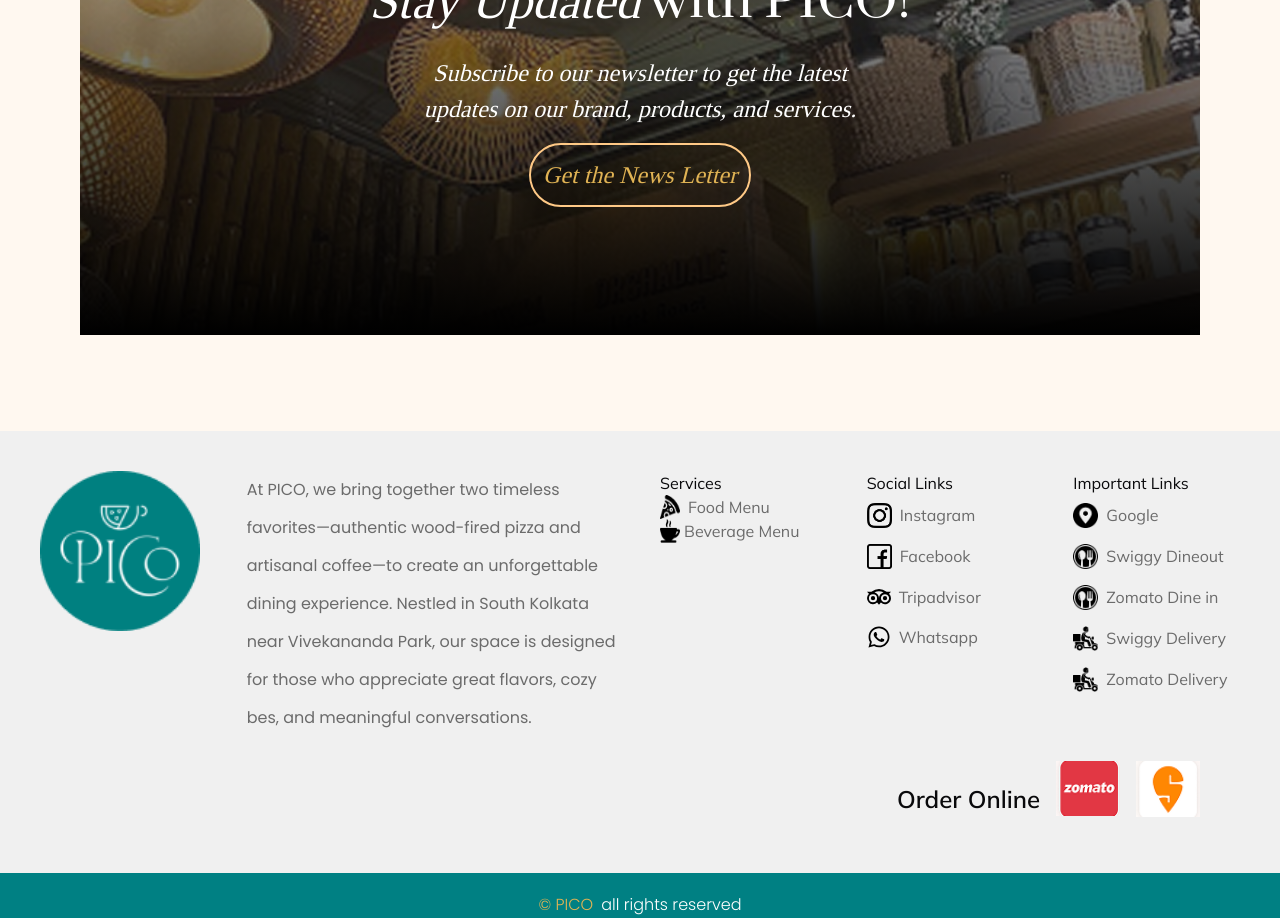
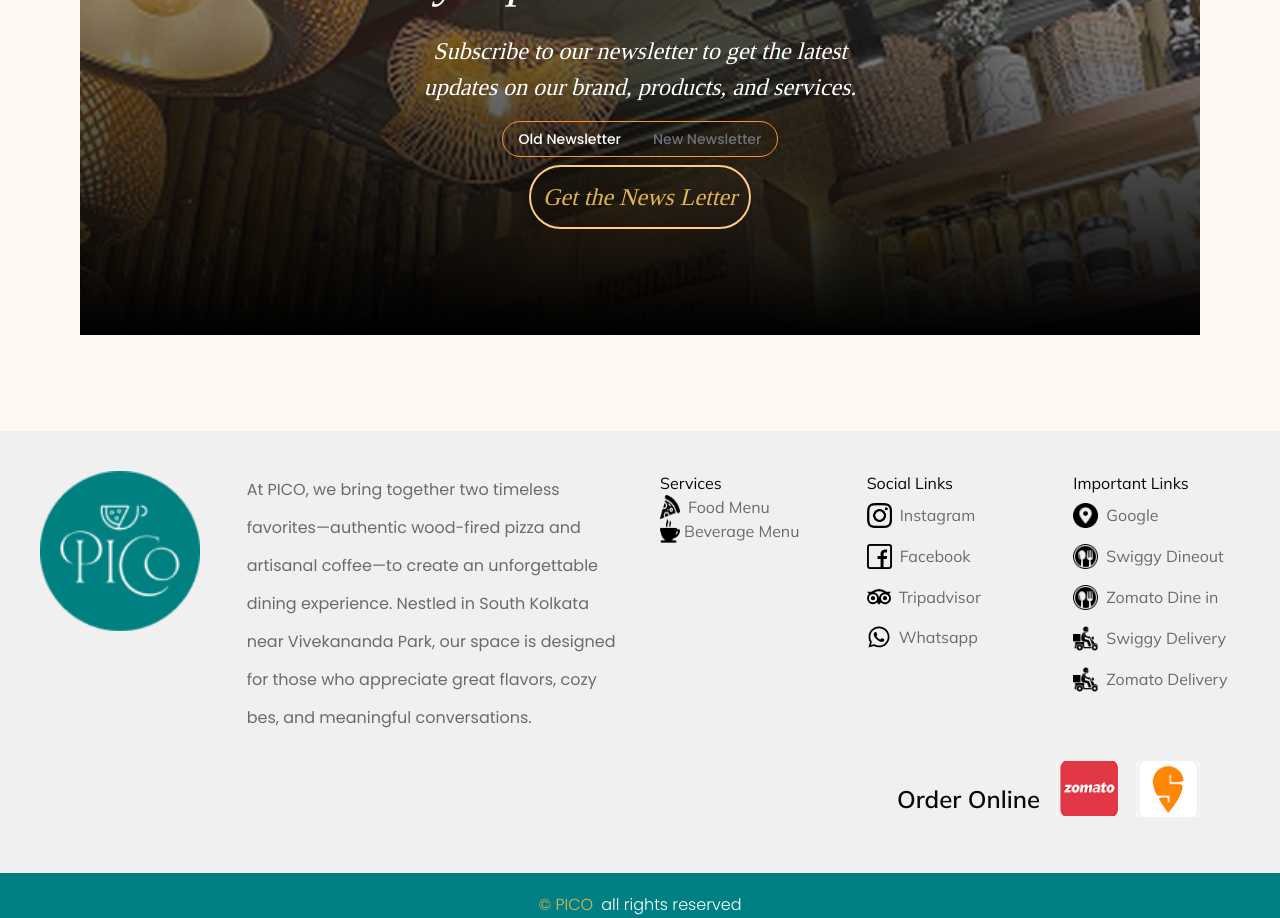
Before and after one commit to theamarverma/Pico, a Next.js app: page / in a window 1280 px wide. Shown: the part 7800-8718 px from the top of the page. Built offline with nearby package versions, Linux system fonts and the light colour scheme.

Commit message:
feat: add Tabs component with List, Trigger, and Content subcomponents

```diff
--- a/package.json
+++ b/package.json
@@ -22,6 +22,7 @@
     "@radix-ui/react-popover": "^1.1.6",
     "@radix-ui/react-scroll-area": "^1.2.3",
     "@radix-ui/react-slot": "^1.1.2",
+    "@radix-ui/react-tabs": "^1.1.12",
     "@t3-oss/env-nextjs": "^0.10.1",
     "@tanstack/react-form": "^1.0.0",
     "axios": "^1.8.2",
--- a/src/components/Home/NewsLetter.tsx
+++ b/src/components/Home/NewsLetter.tsx
@@ -1,5 +1,5 @@
 import Link from "next/link";
-
+import { Tabs, TabsContent, TabsList, TabsTrigger } from "@/components/ui/tabs";
 export default function NewsLetter() {
   return (
     <div>
@@ -14,11 +14,31 @@ export default function NewsLetter() {
             Subscribe to our newsletter to get the latest updates on our brand,
             products, and services.
           </h3>
-          <button className="rounded-full border-2 border-[#FFC986] p-3 text-xl text-[#E0B354]">
+          <Tabs className="" defaultValue="2024">
+            <TabsList className="flex gap-2 border border-orange-400 bg-transparent text-xl">
+              <TabsTrigger value="2024">Old Newsletter</TabsTrigger>
+              <TabsTrigger value="2025">New Newsletter</TabsTrigger>
+            </TabsList>
+            <TabsContent value="2024">
+              <button className="rounded-full border-2 border-[#FFC986] p-3 text-xl text-[#E0B354]">
+                <Link href="/Newsletter_PICO.pdf" target="_blank">
+                  <h3 className="italic"> Get the News Letter</h3>
+                </Link>
+              </button>
+            </TabsContent>
+            <TabsContent value="2025">
+              <button className="rounded-full border-2 border-[#FFC986] p-3 text-xl text-[#E0B354]">
+                <Link href="/Newsletter_PICO_2025.pdf" target="_blank">
+                  <h3 className="italic"> Get the News Letter</h3>
+                </Link>
+              </button>
+            </TabsContent>
+          </Tabs>
+          {/* <button className="rounded-full border-2 border-[#FFC986] p-3 text-xl text-[#E0B354]">
             <Link href="/Newsletter_PICO.pdf" target="_blank">
               <h3 className="italic"> Get the News Letter</h3>
             </Link>
-          </button>
+          </button> */}
         </div>
       </div>
     </div>
--- /dev/null
+++ b/src/components/ui/tabs.tsx
@@ -0,0 +1,55 @@
+"use client";
+
+import * as React from "react";
+import * as TabsPrimitive from "@radix-ui/react-tabs";
+
+import { cn } from "@/lib/utils";
+
+const Tabs = TabsPrimitive.Root;
+
+const TabsList = React.forwardRef<
+  React.ElementRef<typeof TabsPrimitive.List>,
+  React.ComponentPropsWithoutRef<typeof TabsPrimitive.List>
+>(({ className, ...props }, ref) => (
+  <TabsPrimitive.List
+    ref={ref}
+    className={cn(
+      "inline-flex h-9 items-center justify-center rounded-full bg-muted p-1 text-muted-foreground",
+      className,
+    )}
+    {...props}
+  />
+));
+TabsList.displayName = TabsPrimitive.List.displayName;
+
+const TabsTrigger = React.forwardRef<
+  React.ElementRef<typeof TabsPrimitive.Trigger>,
+  React.ComponentPropsWithoutRef<typeof TabsPrimitive.Trigger>
+>(({ className, ...props }, ref) => (
+  <TabsPrimitive.Trigger
+    ref={ref}
+    className={cn(
+      "inline-flex items-center justify-center whitespace-nowrap rounded-full px-3 py-1 text-sm font-medium ring-offset-background transition-all focus-visible:outline-none focus-visible:ring-2 focus-visible:ring-ring focus-visible:ring-offset-2 disabled:pointer-events-none disabled:opacity-50 data-[state=active]:text-foreground data-[state=active]:text-white data-[state=active]:shadow",
+      className,
+    )}
+    {...props}
+  />
+));
+TabsTrigger.displayName = TabsPrimitive.Trigger.displayName;
+
+const TabsContent = React.forwardRef<
+  React.ElementRef<typeof TabsPrimitive.Content>,
+  React.ComponentPropsWithoutRef<typeof TabsPrimitive.Content>
+>(({ className, ...props }, ref) => (
+  <TabsPrimitive.Content
+    ref={ref}
+    className={cn(
+      "mt-2 ring-offset-background focus-visible:outline-none focus-visible:ring-2 focus-visible:ring-ring focus-visible:ring-offset-2",
+      className,
+    )}
+    {...props}
+  />
+));
+TabsContent.displayName = TabsPrimitive.Content.displayName;
+
+export { Tabs, TabsList, TabsTrigger, TabsContent };
```
Also changed, not shown: 2 other files (tests, documents, lock files or other folders).
